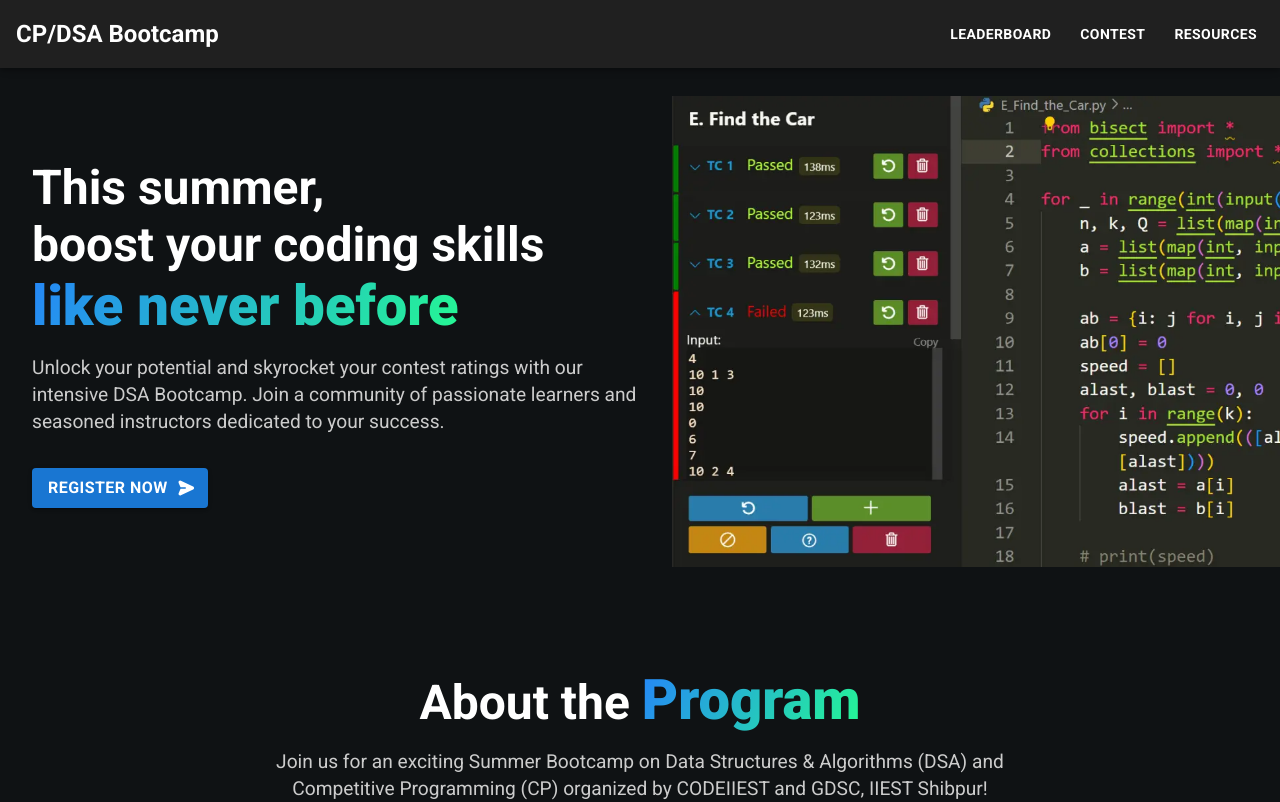
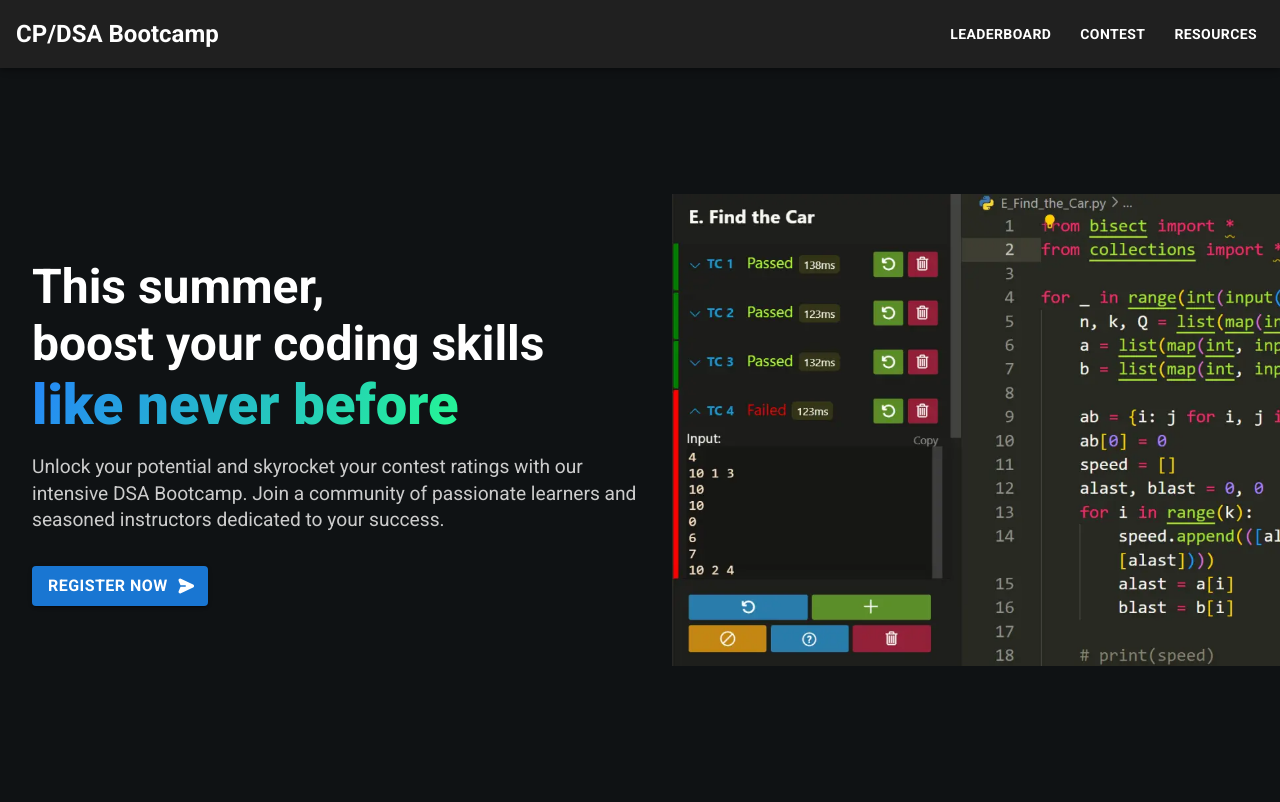
Before and after one commit to Soumyajit0803/cp-dsa-bootcamp, a React (Vite) app in the folder client/: page / in a window 1280 px wide. Shown: the top 802 px of the page. Built offline with nearby package versions, Linux system fonts and the light colour scheme.

Commit message:
[UPDATE]: Homepage to 100vh

```diff
--- a/client/src/pages/homepage/home.css
+++ b/client/src/pages/homepage/home.css
@@ -1,6 +1,7 @@
 .home {
-    margin-top: 4rem;
+    /* margin-top: 4rem; */
     padding: 2rem;
+    /* height: 100vh; */
 }
 
 .intro {
@@ -8,6 +9,7 @@
     /* justify-content: center; */
     align-items: center;
     width: 100%;
+    min-height: 100vh;
     /* background-color: red; */
 }
 
```
